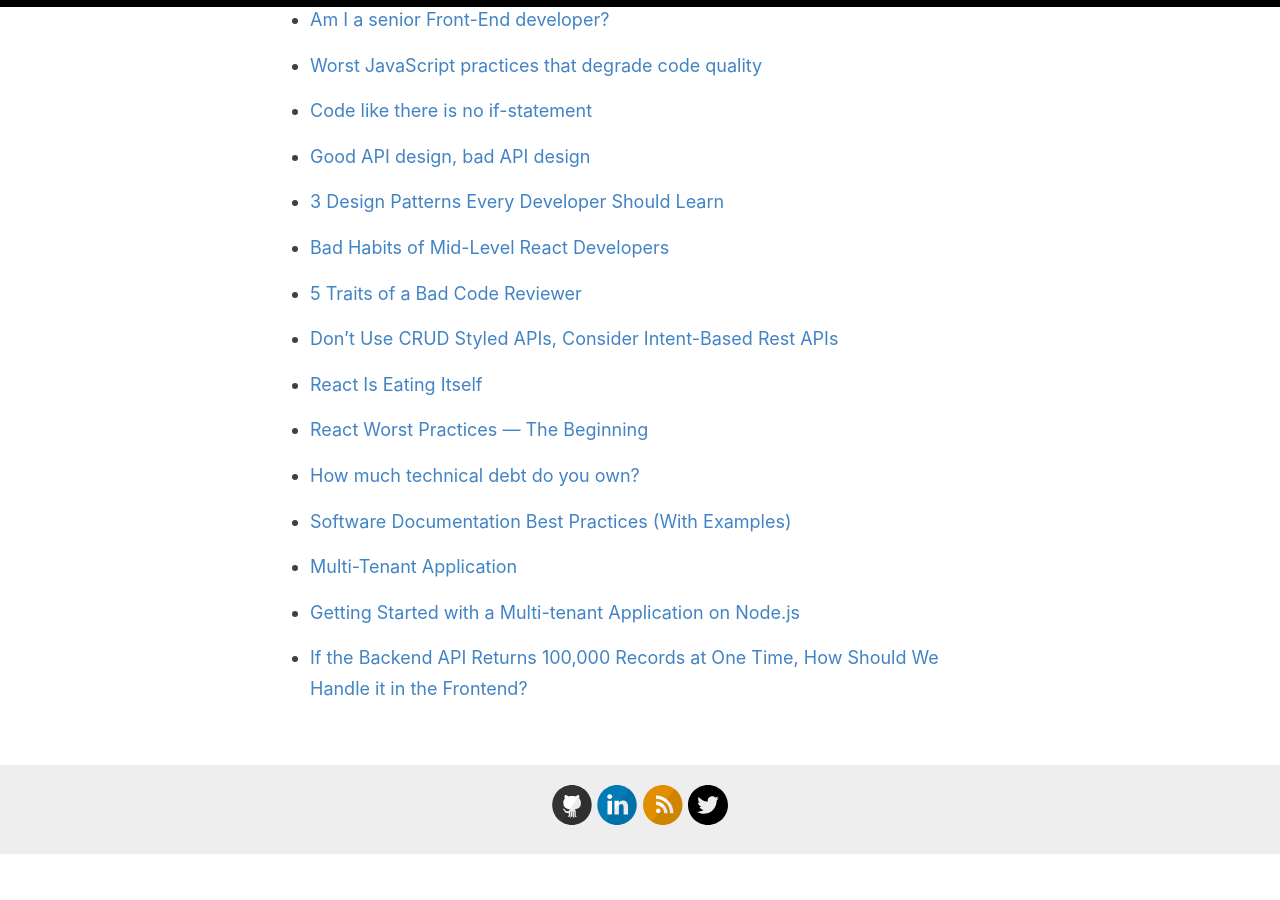
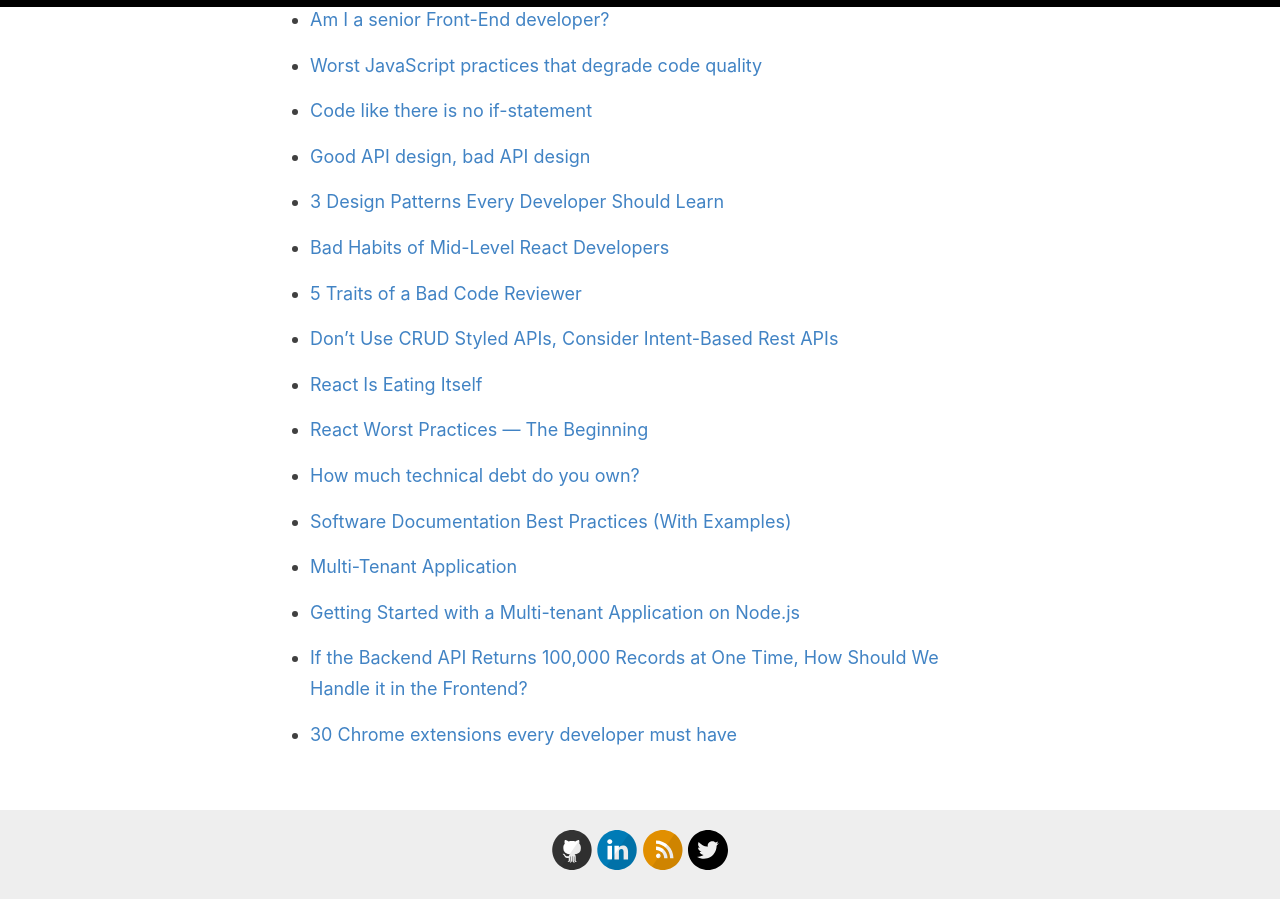
Before and after one commit to baijanathTharu/baijanathTharu.github.io, a Jekyll site: the page built from _pages/readings.md, in a window 1280 px wide and 900 px high, scrolled down 1046 px. Built offline with Jekyll 4.4.1, drawn with Linux system fonts in a browser that asks for light colours; before the commit the page ends 1900 px from its top, so only the background shows below that.

Commit message:
Update readings.md

```diff
--- a/_pages/readings.md
+++ b/_pages/readings.md
@@ -67,3 +67,5 @@ This is the list of all the important posts that I think are worth reading.
 - [Getting Started with a Multi-tenant Application on Node.js](https://blog.lftechnology.com/designing-a-secure-and-scalable-multi-tenant-application-on-node-js-15ae13dda778)
 
 - [If the Backend API Returns 100,000 Records at One Time, How Should We Handle it in the Frontend?](https://medium.com/frontend-canteen/if-the-backend-api-returns-100-000-records-at-one-time-how-should-we-handle-it-in-the-frontend-fab21218fe2)
+
+- [30 Chrome extensions every developer must have](https://studentsxstudents.com/30-chrome-extensions-every-developer-must-have-276f95b5c8e)
```
